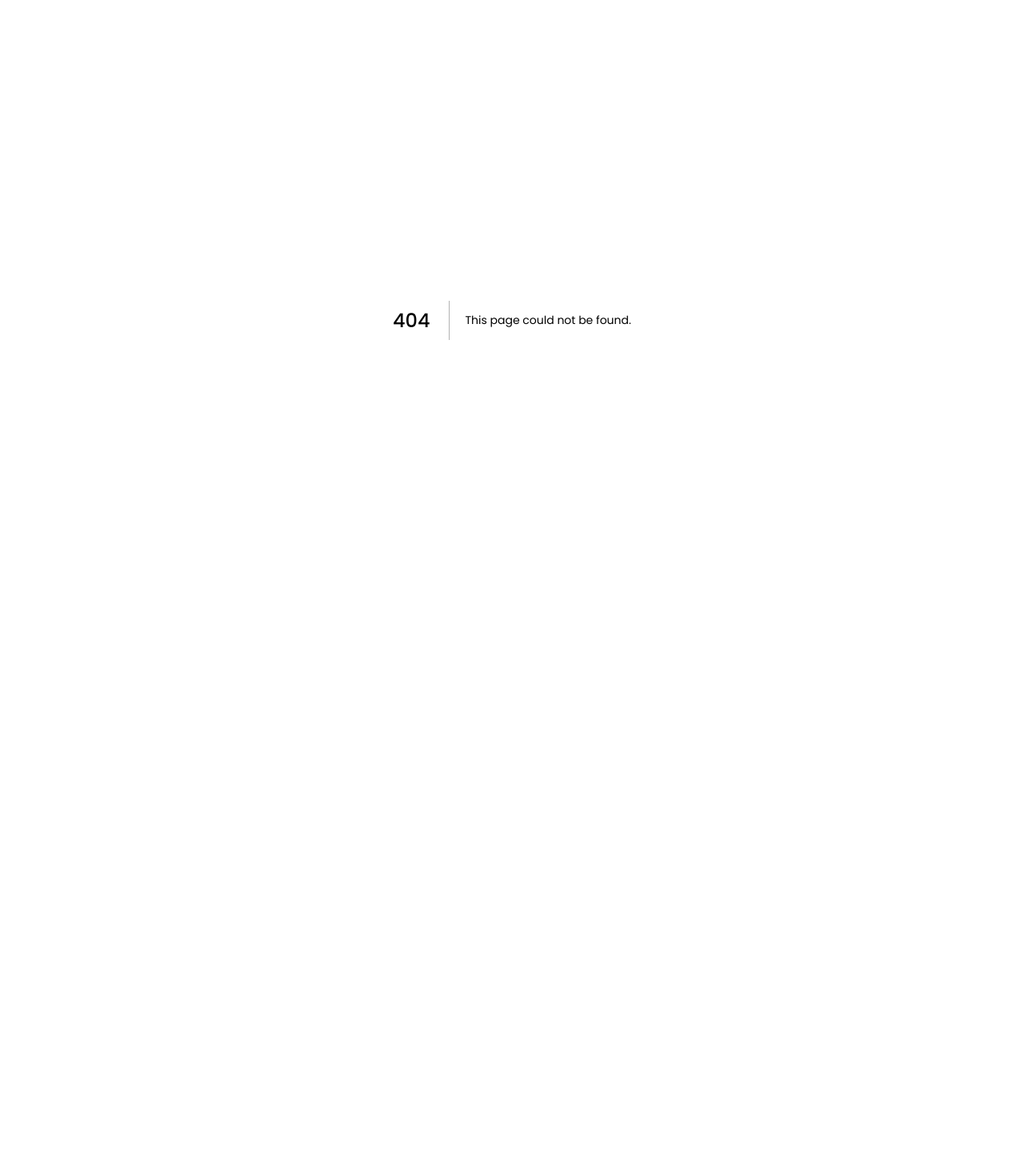
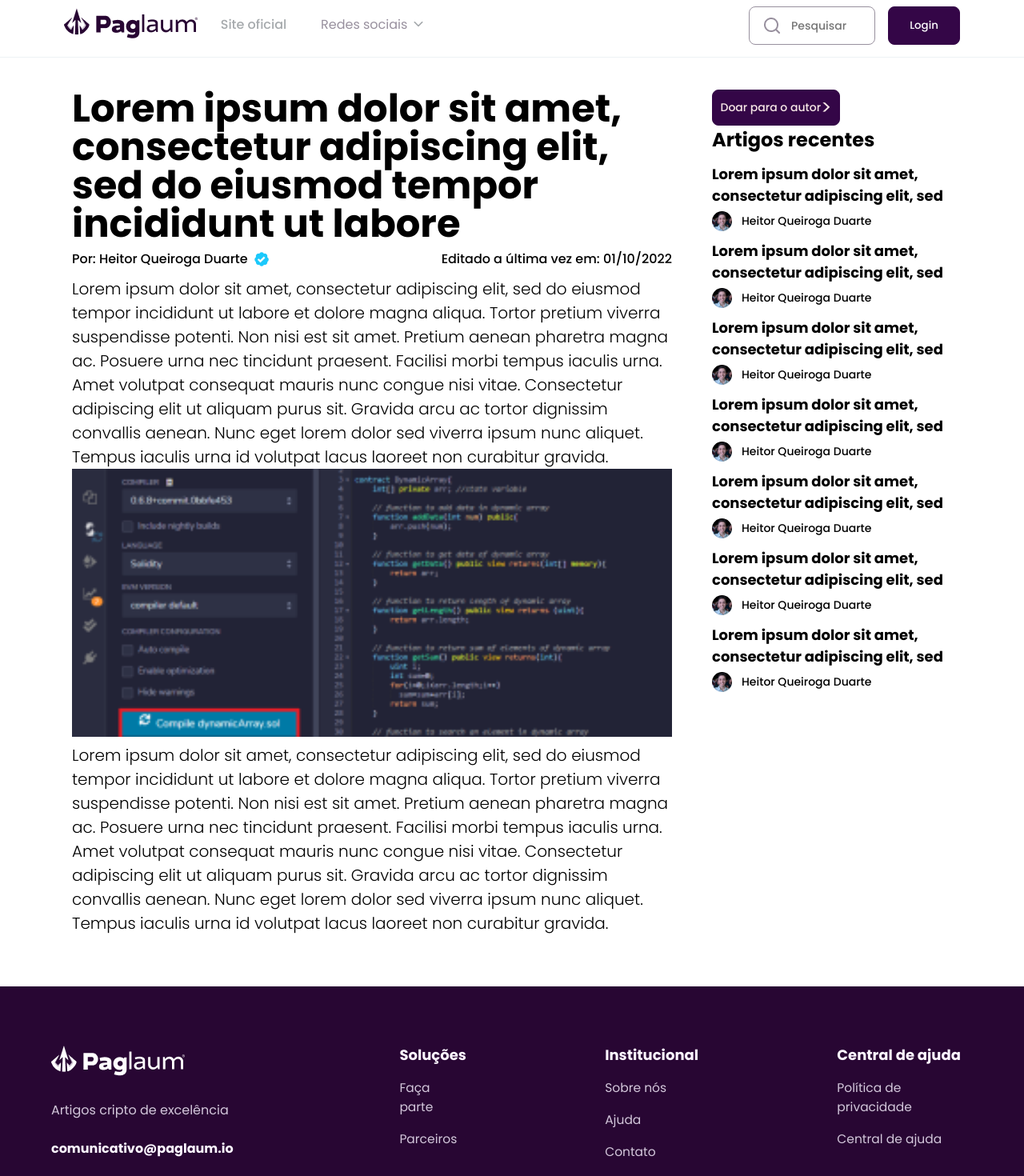
Before and after one commit to HeitorQueiroga49355/pi-front, a Next.js app: page /artigo/exemplo in a window 1280 px wide. Before the commit this address had no page. Shown: the top 1470 px of the page at 80% size. Before the commit the page ends 800 px from the top, so only its background shows below. Built offline with nearby package versions, Linux system fonts and the light colour scheme.

Commit message:
Envio da página de artigo

```diff
--- /dev/null
+++ b/src/pages/artigo/[slug].tsx
@@ -0,0 +1,14 @@
+import React from 'react'
+import Footer from '../../components/organism/Footer'
+import Header from '../../components/organism/Header'
+import TemplateArticle from '../../components/templates/TemplateArticle'
+
+export default function Article() {
+  return (
+    <>
+      <Header />
+      <TemplateArticle />
+      <Footer />
+    </>
+  )
+}
```
